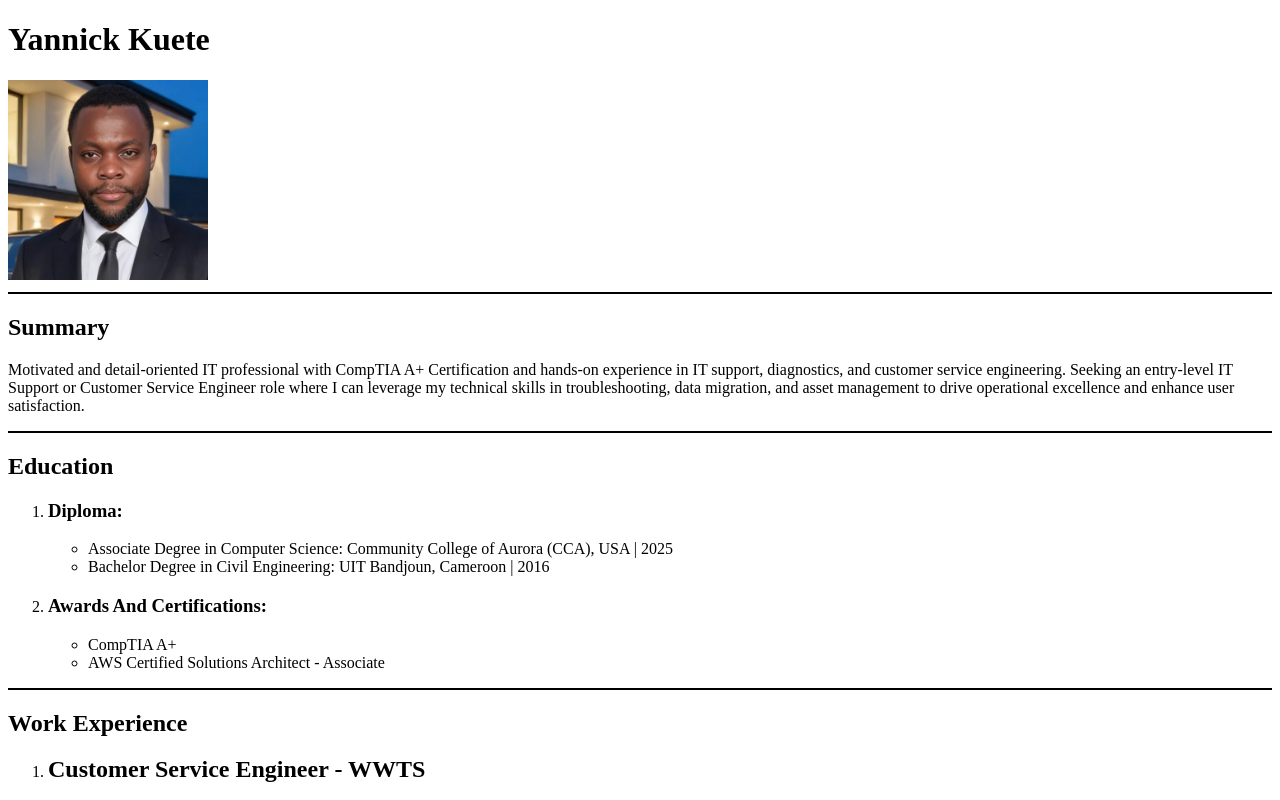
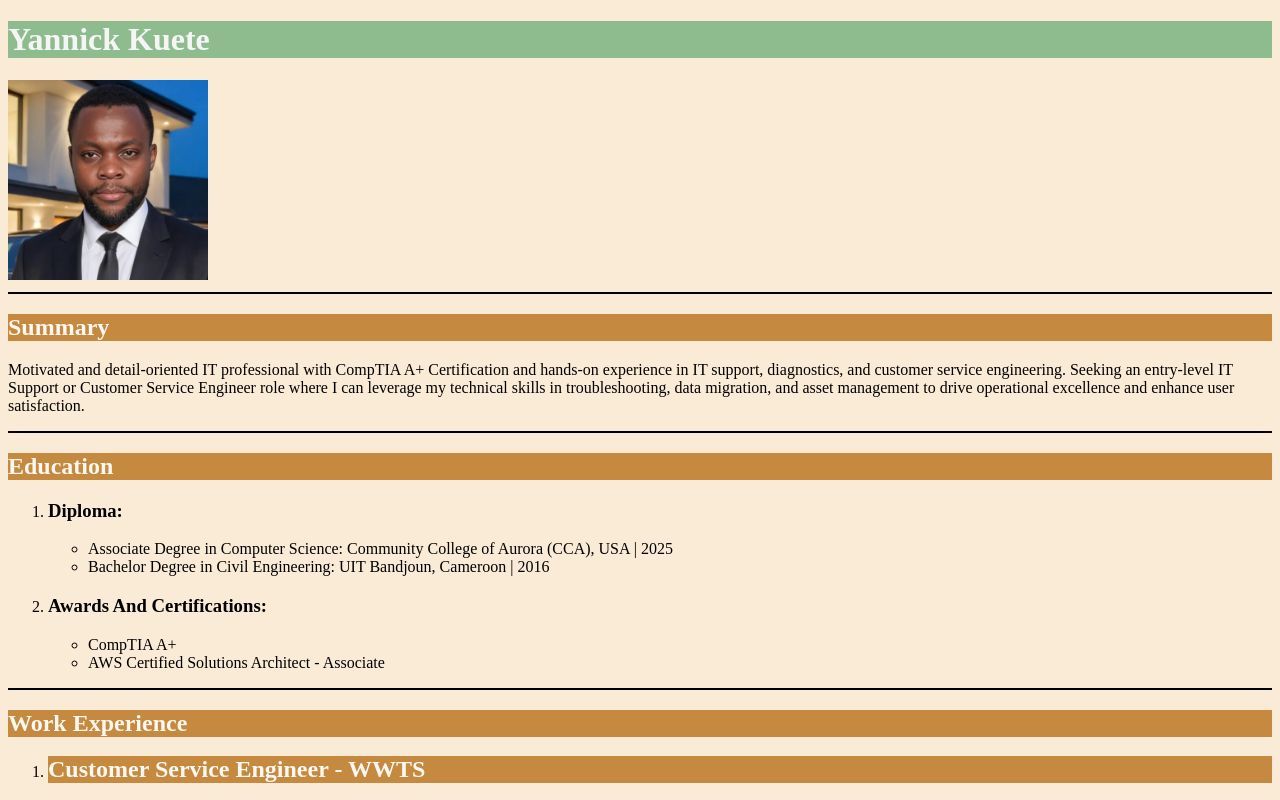
Before and after one commit to ykuete/html-YannickPorfolio, a plain HTML site: page index.html in a window 1280 px wide. Shown: the top 800 px of the page. Drawn offline with Linux system fonts and the light colour scheme.

Commit message:
Added css colors

```diff
--- a/index.html
+++ b/index.html
@@ -3,6 +3,21 @@
 <head>
     <meta charset="UTF-8">
     <title>My Resume</title>
+    <style>
+        body {
+            background-color: antiquewhite;
+        }
+
+        h1 {
+            color: whitesmoke;
+            background-color: darkseagreen;
+        }
+
+        h2 {
+            color: #faf8f1;
+            background-color: #c58940
+        }
+    </style>
     <h1>Yannick Kuete</h1>
 </head>
 <body>
```
Also changed, not shown: style.css (added).
